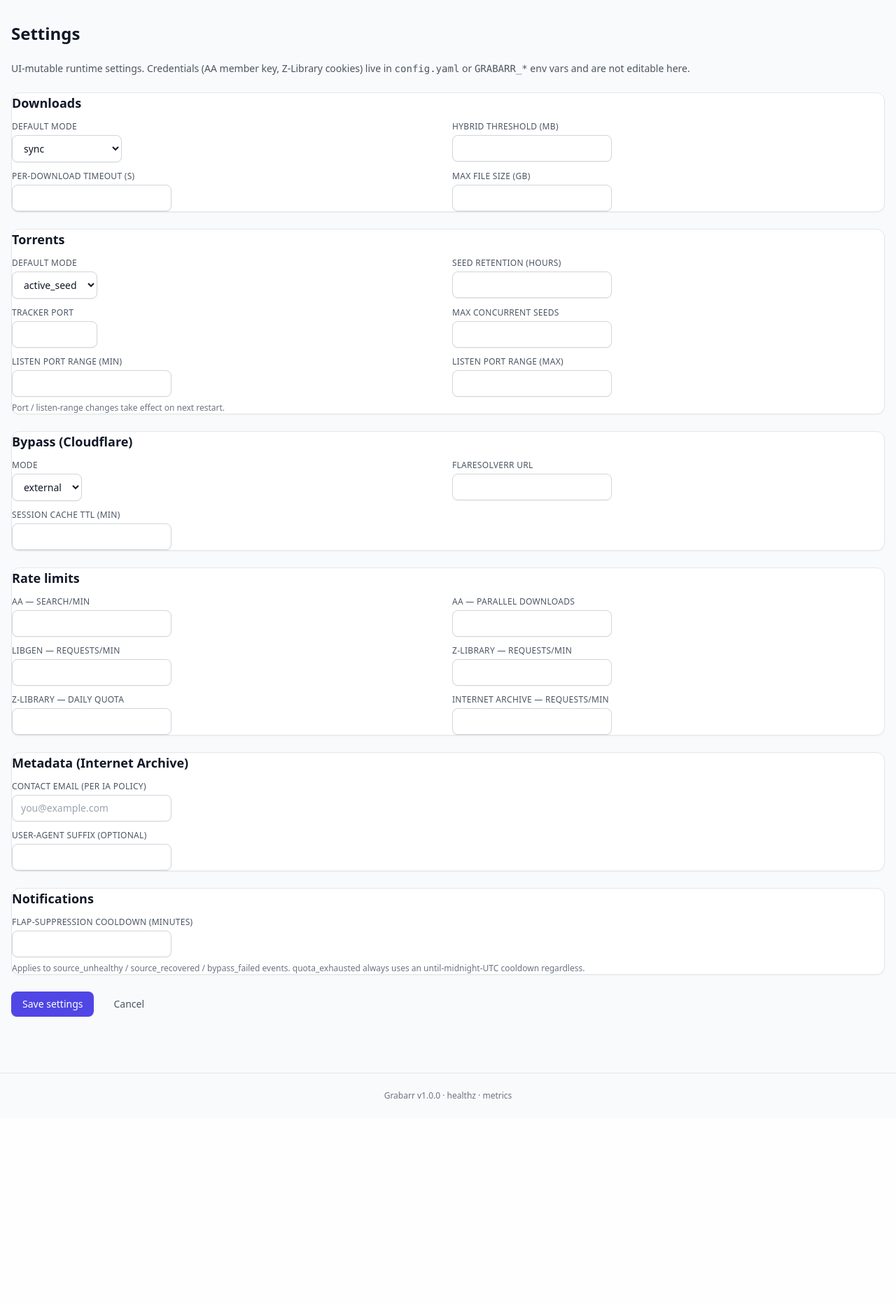
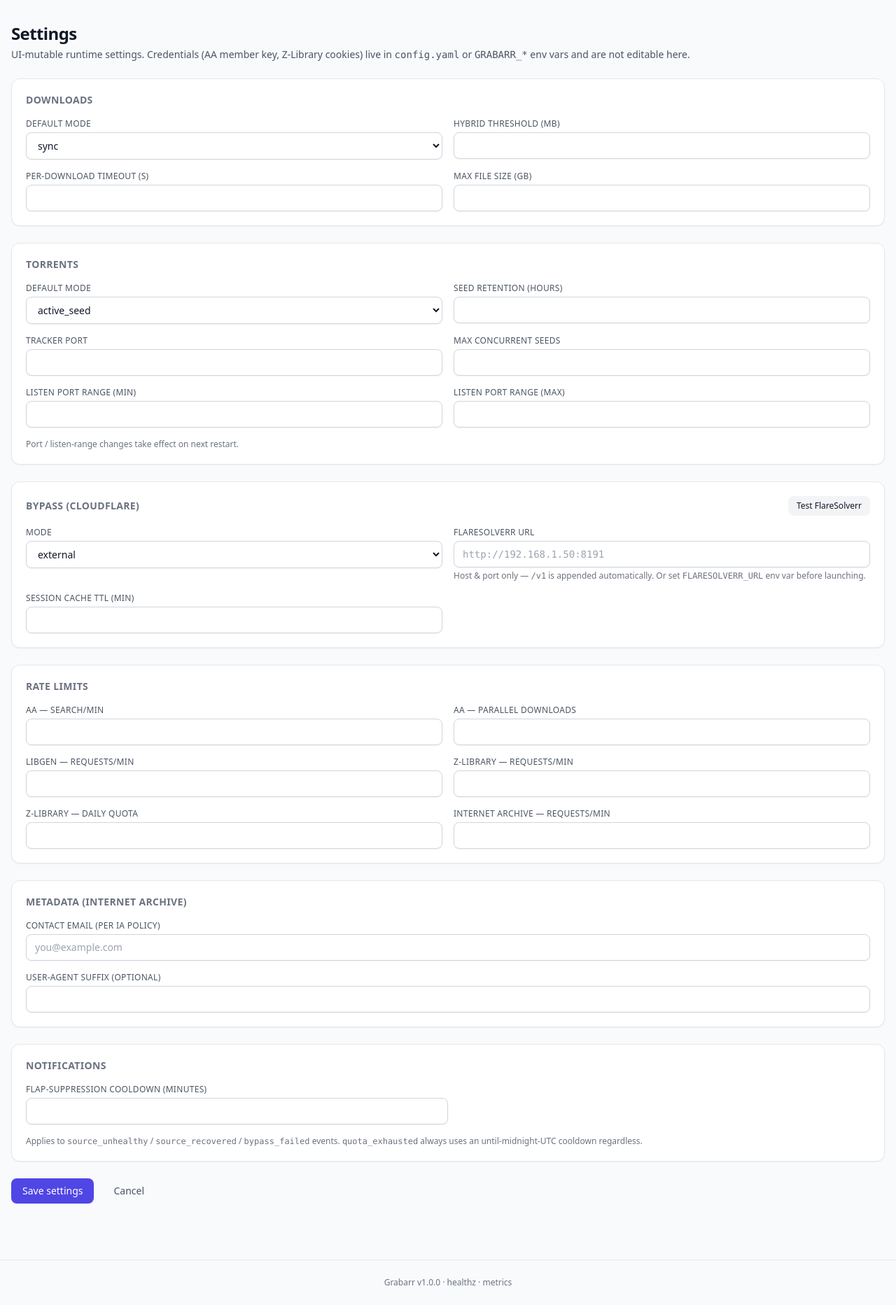
Before and after one commit to sharkhunterr/grabarr, a Python web app: template grabarr/grabarr/web/templates/settings.html in a window 1280 px wide. Shown: the part 61-1926 px from the top of the page at 70% size. Before the commit the page ends 1631 px from the top, so only its background shows below. Run offline with Jinja, Linux system fonts and the light colour scheme; the template is opened without the code that fills it, so the values that code supplies are empty; some libraries are stand-ins or nearby versions.

Commit message:
feat(settings): fix padding + add "Test FlareSolverr" button
UI
- Settings sections now use the card > card-body pattern (was bare
  card, hence the gutter-less look). Replaced the h1/p header with the
  page-title/page-subtitle pair used elsewhere, and upgraded every
  section to the two-column grid + separate label/input layout.
- Added a "Test FlareSolverr" button next to the bypass URL. Opens a
  modal while the probe runs, then swaps in a result card (status
  badge, endpoint, elapsed, FlareSolverr version, message).

API
- POST /api/bypass/test exercises the FlareSolverr endpoint by asking
  it to fetch https://annas-archive.gl/ (overridable via target).
  Endpoint resolution order: body.url → GRABARR_SHELFMARK_EXT_BYPASSER_URL
  → bypass.flaresolverr_url setting → Shelfmark default.
  Returns distinct statuses for ok / failed / unreachable / timeout /
  bad_response / error so the UI can show actionable feedback.

Co-Authored-By: Claude Opus 4.7 (1M context) <noreply@anthropic.com>

```diff
--- a/grabarr/grabarr/web/templates/settings.html
+++ b/grabarr/grabarr/web/templates/settings.html
@@ -2,177 +2,208 @@
 {% block title %}Settings · Grabarr{% endblock %}
 
 {% block content %}
-<h1 class="text-2xl font-bold mb-6">Settings</h1>
-<p class="mb-6 text-sm text-gray-600 dark:text-gray-400">
-  UI-mutable runtime settings. Credentials (AA member key, Z-Library cookies)
-  live in <code>config.yaml</code> or <code>GRABARR_*</code> env vars and are
-  not editable here.
+<div class="flex flex-wrap items-start justify-between gap-4 mb-6">
+  <div>
+    <h1 class="page-title">Settings</h1>
+    <p class="page-subtitle">
+      UI-mutable runtime settings. Credentials (AA member key, Z-Library
+      cookies) live in <code>config.yaml</code> or <code>GRABARR_*</code> env
+      vars and are not editable here.
     </p>
+  </div>
+</div>
 
 <form id="settings-form" class="space-y-6" onsubmit="return saveSettings(event)">
 
 <div class="card">
-  <h2 class="text-lg font-semibold mb-3">Downloads</h2>
-  <div class="grid gap-3 md:grid-cols-2">
-    <label class="block">
-      <span class="label">Default mode</span>
-      <select name="download.mode" class="input">
+  <div class="card-body space-y-4">
+    <h2 class="text-sm font-semibold uppercase tracking-wide text-gray-500 dark:text-gray-400">Downloads</h2>
+    <div class="grid gap-4 md:grid-cols-2">
+      <div>
+        <label class="label" for="s-dl-mode">Default mode</label>
+        <select id="s-dl-mode" name="download.mode" class="w-full">
           {% for m in ['sync', 'async_streaming', 'hybrid'] %}
             <option value="{{ m }}" {% if settings['download.mode'] == m %}selected{% endif %}>{{ m }}</option>
           {% endfor %}
         </select>
-    </label>
-    <label class="block">
-      <span class="label">Hybrid threshold (MB)</span>
-      <input type="number" name="download.hybrid_threshold_mb" class="input"
+      </div>
+      <div>
+        <label class="label" for="s-dl-hybrid">Hybrid threshold (MB)</label>
+        <input id="s-dl-hybrid" type="number" name="download.hybrid_threshold_mb" class="w-full"
                value="{{ settings['download.hybrid_threshold_mb'] }}" min="1">
-    </label>
-    <label class="block">
-      <span class="label">Per-download timeout (s)</span>
-      <input type="number" name="download.timeout_seconds" class="input"
+      </div>
+      <div>
+        <label class="label" for="s-dl-timeout">Per-download timeout (s)</label>
+        <input id="s-dl-timeout" type="number" name="download.timeout_seconds" class="w-full"
                value="{{ settings['download.timeout_seconds'] }}" min="10">
-    </label>
-    <label class="block">
-      <span class="label">Max file size (GB)</span>
-      <input type="number" step="0.1" name="download.max_size_gb" class="input"
+      </div>
+      <div>
+        <label class="label" for="s-dl-maxsize">Max file size (GB)</label>
+        <input id="s-dl-maxsize" type="number" step="0.1" name="download.max_size_gb" class="w-full"
                value="{{ settings['download.max_size_gb'] }}" min="0.1">
-    </label>
+      </div>
+    </div>
   </div>
 </div>
 
 <div class="card">
-  <h2 class="text-lg font-semibold mb-3">Torrents</h2>
-  <div class="grid gap-3 md:grid-cols-2">
-    <label class="block">
-      <span class="label">Default mode</span>
-      <select name="torrent.mode" class="input">
+  <div class="card-body space-y-4">
+    <h2 class="text-sm font-semibold uppercase tracking-wide text-gray-500 dark:text-gray-400">Torrents</h2>
+    <div class="grid gap-4 md:grid-cols-2">
+      <div>
+        <label class="label" for="s-t-mode">Default mode</label>
+        <select id="s-t-mode" name="torrent.mode" class="w-full">
           {% for m in ['active_seed', 'webseed'] %}
             <option value="{{ m }}" {% if settings['torrent.mode'] == m %}selected{% endif %}>{{ m }}</option>
           {% endfor %}
         </select>
-    </label>
-    <label class="block">
-      <span class="label">Seed retention (hours)</span>
-      <input type="number" name="torrent.seed_retention_hours" class="input"
+      </div>
+      <div>
+        <label class="label" for="s-t-ret">Seed retention (hours)</label>
+        <input id="s-t-ret" type="number" name="torrent.seed_retention_hours" class="w-full"
                value="{{ settings['torrent.seed_retention_hours'] }}" min="1">
-    </label>
-    <label class="block">
-      <span class="label">Tracker port</span>
-      <input type="number" name="torrent.tracker_port" class="input"
+      </div>
+      <div>
+        <label class="label" for="s-t-port">Tracker port</label>
+        <input id="s-t-port" type="number" name="torrent.tracker_port" class="w-full"
                value="{{ settings['torrent.tracker_port'] }}" min="1024" max="65535">
-    </label>
-    <label class="block">
-      <span class="label">Max concurrent seeds</span>
-      <input type="number" name="torrent.max_concurrent_seeds" class="input"
+      </div>
+      <div>
+        <label class="label" for="s-t-max">Max concurrent seeds</label>
+        <input id="s-t-max" type="number" name="torrent.max_concurrent_seeds" class="w-full"
                value="{{ settings['torrent.max_concurrent_seeds'] }}" min="1">
-    </label>
-    <label class="block">
-      <span class="label">Listen port range (min)</span>
-      <input type="number" name="torrent.listen_port_min" class="input"
+      </div>
+      <div>
+        <label class="label" for="s-t-pmin">Listen port range (min)</label>
+        <input id="s-t-pmin" type="number" name="torrent.listen_port_min" class="w-full"
                value="{{ settings['torrent.listen_port_min'] }}">
-    </label>
-    <label class="block">
-      <span class="label">Listen port range (max)</span>
-      <input type="number" name="torrent.listen_port_max" class="input"
+      </div>
+      <div>
+        <label class="label" for="s-t-pmax">Listen port range (max)</label>
+        <input id="s-t-pmax" type="number" name="torrent.listen_port_max" class="w-full"
                value="{{ settings['torrent.listen_port_max'] }}">
-    </label>
       </div>
-  <p class="mt-2 text-xs text-gray-500 dark:text-gray-400">
+    </div>
+    <p class="text-xs text-gray-500 dark:text-gray-400">
       Port / listen-range changes take effect on next restart.
     </p>
   </div>
+</div>
 
 <div class="card">
-  <h2 class="text-lg font-semibold mb-3">Bypass (Cloudflare)</h2>
-  <div class="grid gap-3 md:grid-cols-2">
-    <label class="block">
-      <span class="label">Mode</span>
-      <select name="bypass.mode" class="input">
+  <div class="card-body space-y-4">
+    <div class="flex items-center justify-between gap-3">
+      <h2 class="text-sm font-semibold uppercase tracking-wide text-gray-500 dark:text-gray-400">
+        Bypass (Cloudflare)
+      </h2>
+      <button type="button" class="btn-secondary btn-sm" onclick="testFlareSolverr()">
+        Test FlareSolverr
+      </button>
+    </div>
+    <div class="grid gap-4 md:grid-cols-2">
+      <div>
+        <label class="label" for="s-b-mode">Mode</label>
+        <select id="s-b-mode" name="bypass.mode" class="w-full">
           {% for m in ['external', 'internal', 'auto'] %}
             <option value="{{ m }}" {% if settings['bypass.mode'] == m %}selected{% endif %}>{{ m }}</option>
           {% endfor %}
         </select>
-    </label>
-    <label class="block">
-      <span class="label">FlareSolverr URL</span>
-      <input type="url" name="bypass.flaresolverr_url" class="input"
-             value="{{ settings['bypass.flaresolverr_url'] }}">
-    </label>
-    <label class="block">
-      <span class="label">Session cache TTL (min)</span>
-      <input type="number" name="bypass.session_cache_ttl_min" class="input"
+      </div>
+      <div>
+        <label class="label" for="s-b-url">FlareSolverr URL</label>
+        <input id="s-b-url" type="url" name="bypass.flaresolverr_url" class="w-full font-mono"
+               value="{{ settings['bypass.flaresolverr_url'] }}"
+               placeholder="http://192.168.1.50:8191">
+        <p class="mt-1 text-xs text-gray-500 dark:text-gray-400">
+          Host &amp; port only — <code>/v1</code> is appended automatically.
+          Or set <code>FLARESOLVERR_URL</code> env var before launching.
+        </p>
+      </div>
+      <div>
+        <label class="label" for="s-b-ttl">Session cache TTL (min)</label>
+        <input id="s-b-ttl" type="number" name="bypass.session_cache_ttl_min" class="w-full"
                value="{{ settings['bypass.session_cache_ttl_min'] }}" min="1">
-    </label>
+      </div>
+    </div>
   </div>
 </div>
 
 <div class="card">
-  <h2 class="text-lg font-semibold mb-3">Rate limits</h2>
-  <div class="grid gap-3 md:grid-cols-2">
-    <label class="block">
-      <span class="label">AA — search/min</span>
-      <input type="number" name="rate_limit.anna_archive.search_per_min" class="input"
+  <div class="card-body space-y-4">
+    <h2 class="text-sm font-semibold uppercase tracking-wide text-gray-500 dark:text-gray-400">Rate limits</h2>
+    <div class="grid gap-4 md:grid-cols-2">
+      <div>
+        <label class="label" for="s-r-aa-s">AA — search/min</label>
+        <input id="s-r-aa-s" type="number" name="rate_limit.anna_archive.search_per_min" class="w-full"
                value="{{ settings['rate_limit.anna_archive.search_per_min'] }}" min="1">
-    </label>
-    <label class="block">
-      <span class="label">AA — parallel downloads</span>
-      <input type="number" name="rate_limit.anna_archive.parallel_downloads" class="input"
+      </div>
+      <div>
+        <label class="label" for="s-r-aa-p">AA — parallel downloads</label>
+        <input id="s-r-aa-p" type="number" name="rate_limit.anna_archive.parallel_downloads" class="w-full"
                value="{{ settings['rate_limit.anna_archive.parallel_downloads'] }}" min="1">
-    </label>
-    <label class="block">
-      <span class="label">LibGen — requests/min</span>
-      <input type="number" name="rate_limit.libgen.requests_per_min" class="input"
+      </div>
+      <div>
+        <label class="label" for="s-r-lg">LibGen — requests/min</label>
+        <input id="s-r-lg" type="number" name="rate_limit.libgen.requests_per_min" class="w-full"
                value="{{ settings['rate_limit.libgen.requests_per_min'] }}" min="1">
-    </label>
-    <label class="block">
-      <span class="label">Z-Library — requests/min</span>
-      <input type="number" name="rate_limit.zlibrary.requests_per_min" class="input"
+      </div>
+      <div>
+        <label class="label" for="s-r-zr">Z-Library — requests/min</label>
+        <input id="s-r-zr" type="number" name="rate_limit.zlibrary.requests_per_min" class="w-full"
                value="{{ settings['rate_limit.zlibrary.requests_per_min'] }}" min="1">
-    </label>
-    <label class="block">
-      <span class="label">Z-Library — daily quota</span>
-      <input type="number" name="rate_limit.zlibrary.daily_quota" class="input"
+      </div>
+      <div>
+        <label class="label" for="s-r-zq">Z-Library — daily quota</label>
+        <input id="s-r-zq" type="number" name="rate_limit.zlibrary.daily_quota" class="w-full"
                value="{{ settings['rate_limit.zlibrary.daily_quota'] }}" min="0">
-    </label>
-    <label class="block">
-      <span class="label">Internet Archive — requests/min</span>
-      <input type="number" name="rate_limit.internet_archive.requests_per_min" class="input"
+      </div>
+      <div>
+        <label class="label" for="s-r-ia">Internet Archive — requests/min</label>
+        <input id="s-r-ia" type="number" name="rate_limit.internet_archive.requests_per_min" class="w-full"
                value="{{ settings['rate_limit.internet_archive.requests_per_min'] }}" min="1">
-    </label>
+      </div>
+    </div>
   </div>
 </div>
 
 <div class="card">
-  <h2 class="text-lg font-semibold mb-3">Metadata (Internet Archive)</h2>
-  <div class="grid gap-3 md:grid-cols-2">
-    <label class="block md:col-span-2">
-      <span class="label">Contact email (per IA policy)</span>
-      <input type="email" name="metadata.ia_contact_email" class="input"
+  <div class="card-body space-y-4">
+    <h2 class="text-sm font-semibold uppercase tracking-wide text-gray-500 dark:text-gray-400">
+      Metadata (Internet Archive)
+    </h2>
+    <div class="grid gap-4 md:grid-cols-2">
+      <div class="md:col-span-2">
+        <label class="label" for="s-m-email">Contact email (per IA policy)</label>
+        <input id="s-m-email" type="email" name="metadata.ia_contact_email" class="w-full"
                value="{{ settings['metadata.ia_contact_email'] }}"
                placeholder="you@example.com">
-    </label>
-    <label class="block md:col-span-2">
-      <span class="label">User-Agent suffix (optional)</span>
-      <input type="text" name="metadata.user_agent_suffix" class="input"
+      </div>
+      <div class="md:col-span-2">
+        <label class="label" for="s-m-ua">User-Agent suffix (optional)</label>
+        <input id="s-m-ua" type="text" name="metadata.user_agent_suffix" class="w-full"
                value="{{ settings['metadata.user_agent_suffix'] }}">
-    </label>
+      </div>
+    </div>
   </div>
 </div>
 
 <div class="card">
-  <h2 class="text-lg font-semibold mb-3">Notifications</h2>
-  <label class="block">
-    <span class="label">Flap-suppression cooldown (minutes)</span>
-    <input type="number" name="notifications.flap_cooldown_minutes" class="input"
+  <div class="card-body space-y-4">
+    <h2 class="text-sm font-semibold uppercase tracking-wide text-gray-500 dark:text-gray-400">Notifications</h2>
+    <div>
+      <label class="label" for="s-n-flap">Flap-suppression cooldown (minutes)</label>
+      <input id="s-n-flap" type="number" name="notifications.flap_cooldown_minutes" class="w-full md:w-1/2"
              value="{{ settings['notifications.flap_cooldown_minutes'] }}" min="0">
-  </label>
-  <p class="mt-2 text-xs text-gray-500 dark:text-gray-400">
-    Applies to source_unhealthy / source_recovered / bypass_failed events.
-    quota_exhausted always uses an until-midnight-UTC cooldown regardless.
+    </div>
+    <p class="text-xs text-gray-500 dark:text-gray-400">
+      Applies to <code>source_unhealthy</code> / <code>source_recovered</code> /
+      <code>bypass_failed</code> events. <code>quota_exhausted</code> always uses
+      an until-midnight-UTC cooldown regardless.
     </p>
   </div>
+</div>
 
-<div class="flex gap-3">
+<div class="flex flex-wrap gap-3">
   <button type="submit" class="btn-primary">Save settings</button>
   <a href="/" class="btn-ghost">Cancel</a>
 </div>
@@ -185,7 +216,6 @@
     const fd = new FormData(document.getElementById('settings-form'));
     const body = {};
     for (const [k, v] of fd.entries()) {
-      // Coerce numeric strings back to numbers where the backend expects ints.
       if (/^(\d+|\d+\.\d+)$/.test(v)) body[k] = Number(v);
       else body[k] = v;
     }
@@ -199,6 +229,52 @@
     setTimeout(() => window.location.reload(), 400);
     return false;
   }
+
+  async function testFlareSolverr() {
+    const url = document.getElementById('s-b-url').value.trim();
+    showModal({
+      title: 'Testing FlareSolverr',
+      html: '<p class="text-sm text-gray-600 dark:text-gray-400">Probing endpoint — this may take up to 30s while FlareSolverr solves a CF challenge.</p>',
+      actions: [{ label: 'Close', class: 'btn-ghost' }],
+    });
+    try {
+      const r = await fetch('/api/bypass/test', {
+        method: 'POST',
+        headers: {'Content-Type': 'application/json'},
+        body: JSON.stringify(url ? {url} : {}),
+      });
+      const data = await r.json();
+      const ok = data.status === 'ok';
+      const kind = ok ? 'success' : 'error';
+      document.querySelector('.modal-panel')?.remove();
+      document.querySelector('.modal-backdrop')?.remove();
+      showModal({
+        title: `FlareSolverr — ${ok ? 'OK' : 'failed'}`,
+        html: `
+          <dl class="space-y-3 text-sm">
+            <div><dt class="text-xs uppercase text-gray-500 dark:text-gray-400">Status</dt>
+                 <dd class="mt-1"><span class="badge-${kind}">${data.status || '—'}</span></dd></div>
+            <div><dt class="text-xs uppercase text-gray-500 dark:text-gray-400">Endpoint</dt>
+                 <dd class="mt-1 font-mono text-xs break-all">${data.endpoint || '—'}</dd></div>
+            <div><dt class="text-xs uppercase text-gray-500 dark:text-gray-400">Probe target</dt>
+                 <dd class="mt-1 font-mono text-xs break-all">${data.probe_target || '—'}</dd></div>
+            <div><dt class="text-xs uppercase text-gray-500 dark:text-gray-400">Elapsed</dt>
+                 <dd class="mt-1">${data.elapsed_ms != null ? data.elapsed_ms + ' ms' : '—'}</dd></div>
+            ${data.flaresolverr_version ? `
+              <div><dt class="text-xs uppercase text-gray-500 dark:text-gray-400">FlareSolverr version</dt>
+                   <dd class="mt-1 font-mono text-xs">${data.flaresolverr_version}</dd></div>` : ''}
+            ${data.message ? `
+              <div><dt class="text-xs uppercase text-gray-500 dark:text-gray-400">Message</dt>
+                   <dd class="mt-1 font-mono text-xs break-all bg-gray-100 dark:bg-gray-800 rounded p-2">${data.message}</dd></div>` : ''}
+          </dl>`,
+        actions: [{ label: 'Close', class: 'btn-primary' }],
+      });
+    } catch (err) {
+      document.querySelector('.modal-panel')?.remove();
+      document.querySelector('.modal-backdrop')?.remove();
+      toast('Test request failed: ' + err, 'err', 5000);
+    }
+  }
 </script>
 {% endraw %}
 {% endblock %}
```
Also changed, not shown: grabarr/grabarr/api/admin.py (+124 -0 lines). Lines whose indentation alone changed are shown as unchanged.
